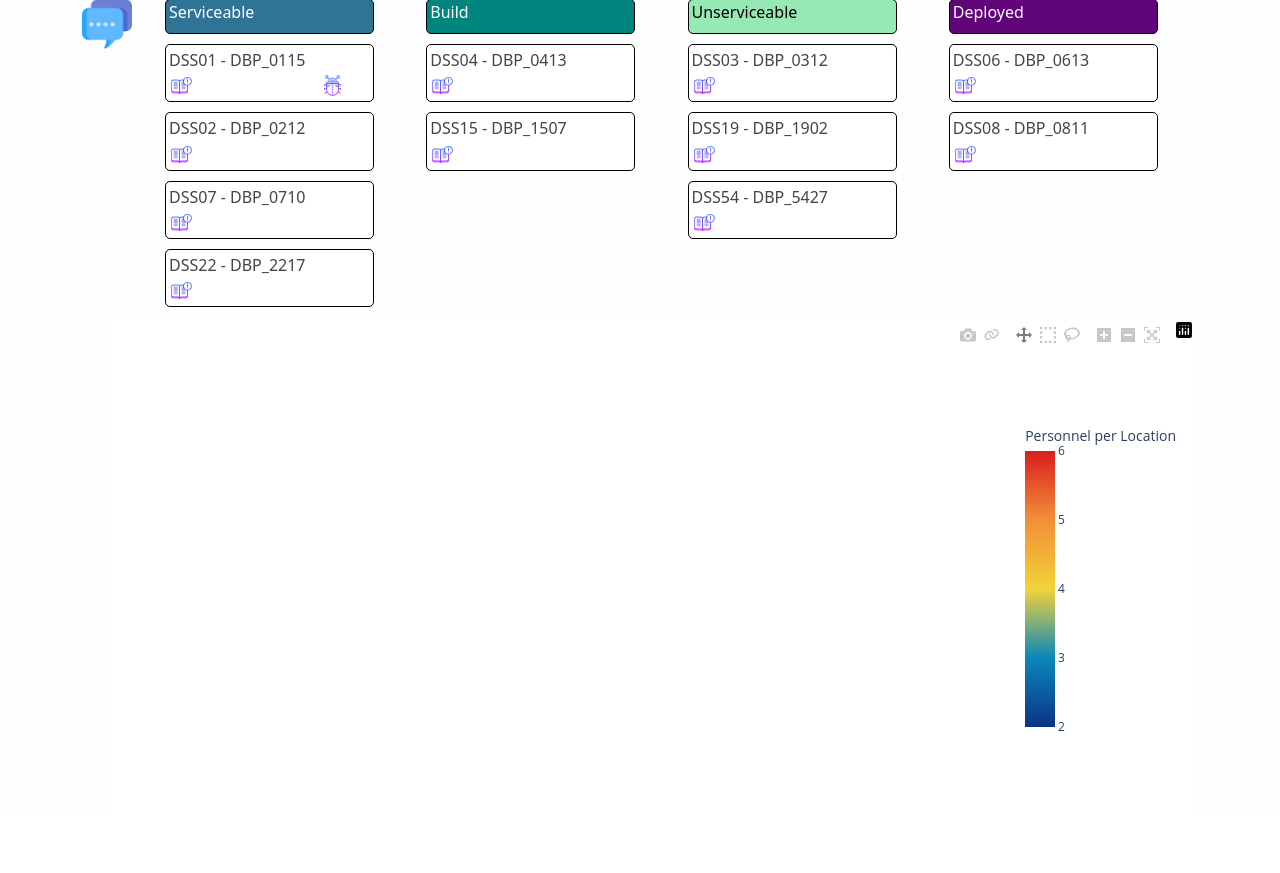
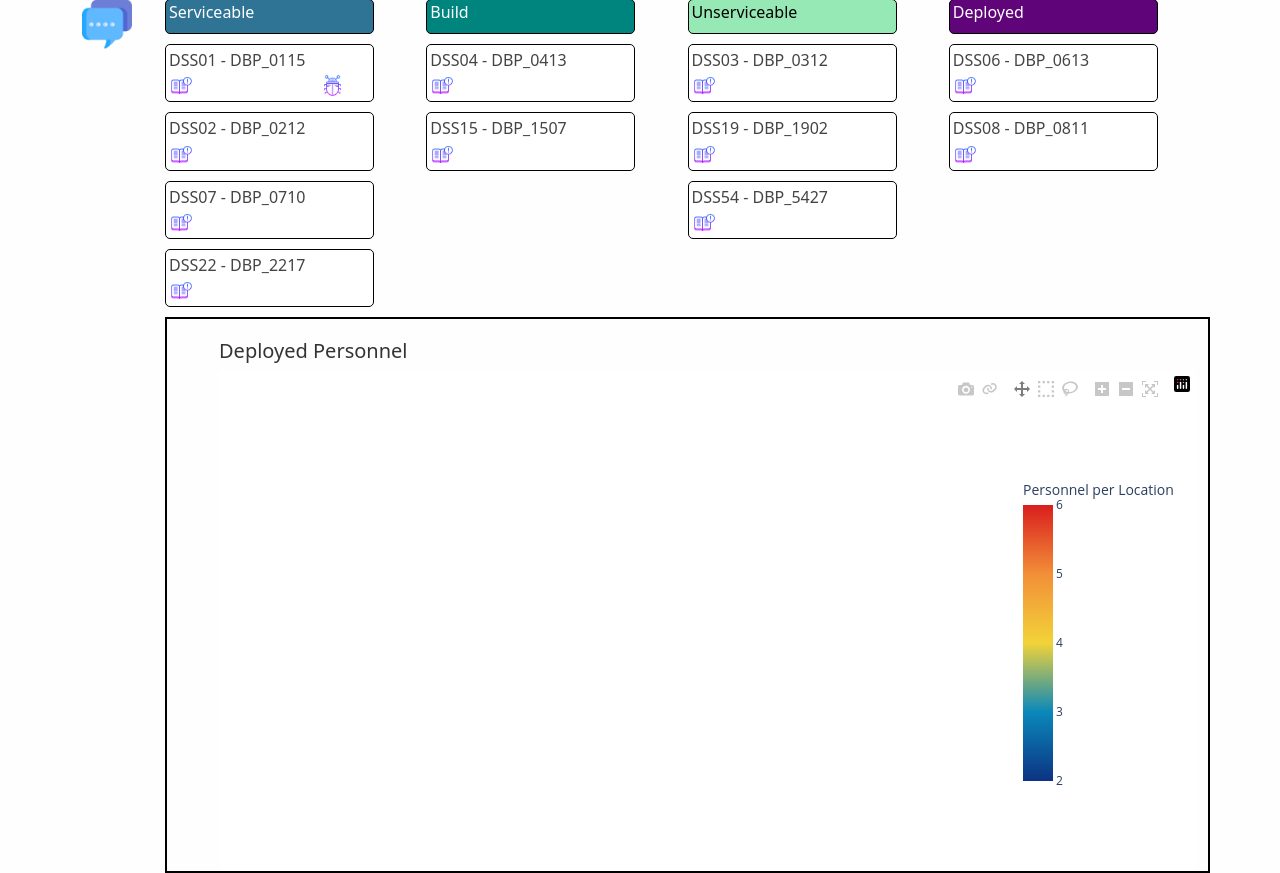
Before and after one commit to DaveM86/Status_Dashboard, a Django app: page / in a window 1280 px wide. Shown: the part 81-954 px from the top of the page. Before the commit the page ends 812 px from the top, so only its background shows below. Run offline with Django 3.2, Linux system fonts and the light colour scheme; a user stored in the database is signed in; data comes from the database, SQL or seed files in the repository; both versions use the stored data as it was after the commit; some libraries are stand-ins or nearby versions.

Commit message:
Home Update

```diff
--- a/board/templates/board/home.html
+++ b/board/templates/board/home.html
@@ -137,6 +137,14 @@
 					</div>
 		  		{% endfor %}
 			</div>
+			<div class="row" style="padding-left: 40px; border: 2px solid black;">
+				<h5 style="padding-top: 20px;">Deployed Personnel</h5>
+				{% if graph %}
+					<div>
+						{{ graph|safe }}
+					</div>
+				{% endif %}
+			</div>
 		</div>
 	</div>
 	<!-- <div class="row" style="padding-top: 5px;">
@@ -146,13 +154,4 @@
 			<h4>Quick Stats</h4>
 		</div>
 	</div> -->
-	<div class="row">
-		<div class="col-md-12" style="padding-left: 40px;">
-		  {% if graph %}
-			  <div>
-				  {{ graph|safe }}
-			  </div>
-		  {% endif %}
-	  </div>
-	</div>
 {% endblock content %}
```
Also changed, not shown: db.sqlite3.
